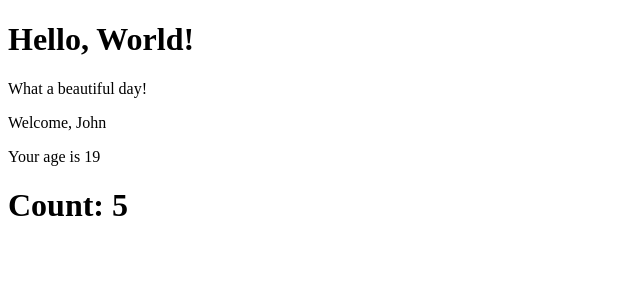
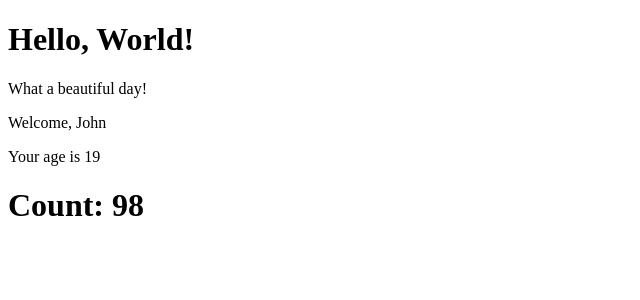
Before and after one commit to CristianRmb/react-exercises, a React (Create React App) app: page / in a window 1280 px wide. Shown: the top 300 px of the page, without its empty margins (0-640 px from the left). Built offline with nearby package versions, Linux system fonts and the light colour scheme.

Commit message:
es state-03

```diff
--- a/src/App.js
+++ b/src/App.js
@@ -9,7 +9,7 @@ export class App extends React.Component {
       <div>
         <Message />
         <Welcome name='John' age='19' />
-        <Counter/>
+        <Counter initialValue={100} incrementAmount={-1} incrementInterval={2000}/>
       </div>
     );
   }
--- a/src/Counter.js
+++ b/src/Counter.js
@@ -1,25 +1,25 @@
 import React from 'react';
 
-/* Create a Counter class component with an internal state containing a count property, initialized to 0.
-The Counter component should render the count property within an h1 tag,
-and the count property should be incremented by 1 every second; */
+/* Modify the Counter component so that the initial value of the counter,
+the increment interval and the increment amount are passed as props to the component. */
 
 export class Counter extends React.Component {
   constructor(props) {
     super(props);
 
     this.state = {
-      count: 0,
+      count: this.props.initialValue ?? 0,
     };
 
     setInterval(() => {
       this.setState(() => {
-        return { count: this.state.count + 1 };
+        return { count: this.state.count + this.props.incrementAmount ?? 0 };
       });
-    }, 1000);
+    }, this.props.incrementInterval ?? 1000);
   }
 
   render() {
     return <h1>Count: {this.state.count}</h1>;
   }
 }
+/* Props: initialValue, incrementAmount, incrementInterval */
```
